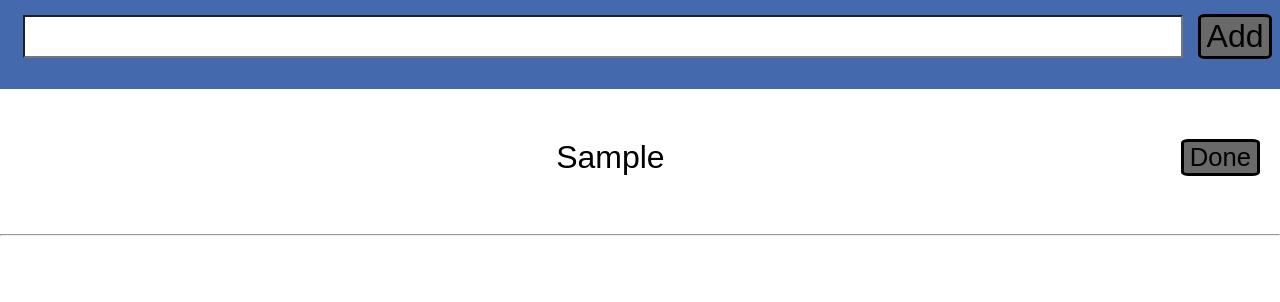
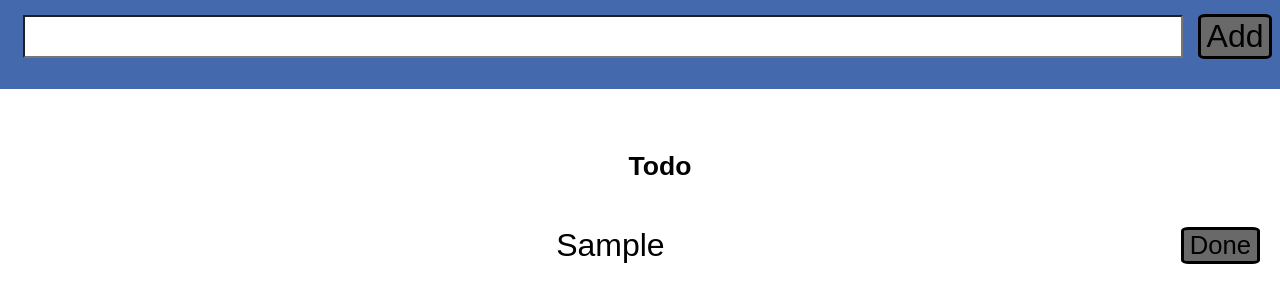
Before and after one commit to Veluga/React-ToDo-App, a React (Create React App) app: page / in a window 1280 px wide. Both pictures are taken after typing "Sample" into the empty fields and a click on the button "Add". Shown: the top 302 px of the page. Built offline with nearby package versions, Linux system fonts and the light colour scheme.

Commit message:
Additional conditional rendering logic for 'Done/Todo' headers.

```diff
--- a/src/components/TodoList.js
+++ b/src/components/TodoList.js
@@ -17,6 +17,18 @@ class TodoList extends Component {
   }
 
   render() {
+    let todoHeader = null;
+    let doneHeader = null;
+    let hrSeperator = null;
+
+    if (this.state.items.length > 0) {
+      todoHeader = <h5>Todo</h5>;
+    }
+
+    if (this.state.done.length > 0) {
+      doneHeader = <h5>Done</h5>;
+      hrSeperator = <hr />;
+    }
     return (
       <div>
         <div id="inputs">
@@ -29,6 +41,7 @@ class TodoList extends Component {
         </div>
         <br />
         <ul id="todo_list">
+          {todoHeader}
           {this.state.items.map(item => {
             return (
               <TodoListItem
@@ -41,9 +54,10 @@ class TodoList extends Component {
           })}
         </ul>
         <br />
-        <hr />
+        {hrSeperator}
         <br />
         <ul id="done_list">
+          {doneHeader}
           {this.state.done.map(item => {
             return (
               <TodoListItem
```
